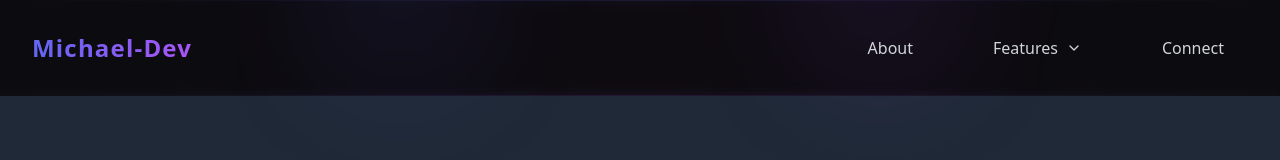
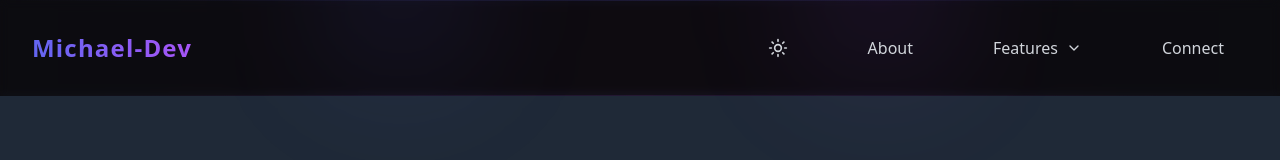
Before and after one commit to MichaelSetiabudi/porto_michaelsetiabudi, a Next.js app: page /landingpage in a window 1280 px wide. Shown: the top 160 px of the page. Built offline with nearby package versions, Linux system fonts and the light colour scheme.

Commit message:
add light mode dark mode but doesn't work yet

```diff
--- /dev/null
+++ b/src/context/ThemeContext.tsx
@@ -0,0 +1,43 @@
+import React, { createContext, useContext, useState, useEffect } from 'react';
+
+type Theme = 'dark' | 'light';
+
+interface ThemeContextType {
+  theme: Theme;
+  toggleTheme: () => void;
+}
+
+const ThemeContext = createContext<ThemeContextType | undefined>(undefined);
+
+export const ThemeProvider: React.FC<{ children: React.ReactNode }> = ({ children }) => {
+  const [theme, setTheme] = useState<Theme>('dark');
+
+  useEffect(() => {
+    const savedTheme = localStorage.getItem('theme') as Theme;
+    if (savedTheme) {
+      setTheme(savedTheme);
+      document.documentElement.classList.toggle('light-mode', savedTheme === 'light');
+    }
+  }, []);
+
+  const toggleTheme = () => {
+    const newTheme = theme === 'dark' ? 'light' : 'dark';
+    setTheme(newTheme);
+    localStorage.setItem('theme', newTheme);
+    document.documentElement.classList.toggle('light-mode');
+  };
+
+  return (
+    <ThemeContext.Provider value={{ theme, toggleTheme }}>
+      {children}
+    </ThemeContext.Provider>
+  );
+};
+
+export const useTheme = () => {
+  const context = useContext(ThemeContext);
+  if (context === undefined) {
+    throw new Error('useTheme must be used within a ThemeProvider');
+  }
+  return context;
+};
--- a/src/pages/_app.tsx
+++ b/src/pages/_app.tsx
@@ -1,7 +1,11 @@
 import "../styles/globals.css"
 import type { AppProps } from "next/app";
-//
+import { ThemeProvider } from '@/context/ThemeContext';
 
 export default function App({ Component, pageProps }: AppProps) {
-  return <Component {...pageProps} />;
+  return (
+    <ThemeProvider>
+      <Component {...pageProps} />
+    </ThemeProvider>
+  );
 }
--- a/src/pages/components/Header.tsx
+++ b/src/pages/components/Header.tsx
@@ -4,6 +4,8 @@ import Cookies from "js-cookie";
 import { Dialog, Transition } from "@headlessui/react";
 import { Fragment } from "react";
 import { Menu, ChevronDown } from "lucide-react";
+import { Sun, Moon } from 'lucide-react';
+import { useTheme } from '@/context/ThemeContext';
 
 const Header = () => {
   const router = useRouter();
@@ -15,6 +17,22 @@ const Header = () => {
   const [isMenuOpen, setIsMenuOpen] = useState(false);
   const [showFeatures, setShowFeatures] = useState(false);
   const [isMobile, setIsMobile] = useState(false);
+  const { theme, toggleTheme } = useTheme();
+  const ThemeToggle = () => (
+    <button
+      onClick={toggleTheme}
+      className={`${navButtonClass} group`}
+      aria-label="Toggle theme"
+    >
+      {theme === 'dark' ? (
+        <Sun className="h-5 w-5 text-gray-300 group-hover:text-indigo-400" />
+      ) : (
+        <Moon className="h-5 w-5 text-gray-600 group-hover:text-indigo-600" />
+      )}
+    </button>
+  );
+
+
 
   useEffect(() => {
     const isUserLoggedIn = Cookies.get("isLoggedIn") === "true";
@@ -163,6 +181,7 @@ const Header = () => {
 
         {/* Desktop Navigation */}
         <nav className="hidden md:flex items-center space-x-4 lg:space-x-8">
+        <ThemeToggle />
           <button onClick={handleHomeClick} className={navButtonClass}>
             About
           </button>
@@ -239,6 +258,8 @@ const Header = () => {
             md:hidden
           `}
         >
+          <ThemeToggle />
+
           <button onClick={handleHomeClick} className={navButtonClass}>
             About
           </button>
--- a/src/pages/index.tsx
+++ b/src/pages/index.tsx
@@ -3,6 +3,7 @@
 
 import { useEffect } from 'react';
 import { useRouter } from 'next/router';
+import { ThemeProvider } from '@/context/ThemeContext';
 
 const index = () => {
   const router = useRouter();
@@ -11,7 +12,11 @@ const index = () => {
     router.push('/landingpage');
   }, [router]);
 
-  return null;
+  return (
+    <ThemeProvider>
+      {null}
+    </ThemeProvider>
+  );
 };
 
 export default index;
--- a/src/pages/landingpage/Main.tsx
+++ b/src/pages/landingpage/Main.tsx
@@ -265,10 +265,10 @@ const Main = () => {
                 </h3>
                 <div className="grid grid-cols-2 md:grid-cols-3 gap-6">
                   {[
-                    { name: "PHP", level: "85%" },
-                    { name: "Laravel", level: "88%" },
-                    { name: "MySQL", level: "90%" },
-                    { name: "MongoDB", level: "82%" },
+                    { name: "PHP" },
+                    { name: "Laravel"},
+                    { name: "MySQL"},
+                    { name: "MongoDB"},
                   ].map((skill) => (
                     <div
                       key={skill.name}
--- a/src/pages/landingpage/index.tsx
+++ b/src/pages/landingpage/index.tsx
@@ -4,13 +4,15 @@ import Footer from "@/pages/components/Footer";
 import Main from "@/pages/landingpage/Main";
 import { useEffect } from "react";
 import Cookies from 'js-cookie';
+import { ThemeProvider } from '@/context/ThemeContext';
+import { useTheme } from '@/context/ThemeContext';
 
 const Index: React.FC = () => {
   useEffect(() => {
     const isLoggedIn = Cookies.get("isLoggedIn");
     Cookies.remove("isLoggedIn");
   }, []);
-
+  const { theme } = useTheme();
   return (
     <>
       <Head>
@@ -19,10 +21,18 @@ const Index: React.FC = () => {
         <meta name="viewport" content="width=device-width, initial-scale=1" />
       </Head>
 
-      <div className="flex flex-col min-h-screen bg-[#2c2c2e] scroll-smooth">
+      <div className={`flex flex-col min-h-screen scroll-smooth ${
+        theme === 'dark'
+          ? 'bg-[#2c2c2e]'
+          : 'bg-gray-50'
+      }`}>
         <Header />
 
-        <main className="flex-grow bg-[#2c2c2e] text-[#e5e5e5] overflow-x-hidden">
+        <main className={`flex-grow overflow-x-hidden ${
+          theme === 'dark'
+            ? 'bg-[#2c2c2e] text-[#e5e5e5]'
+            : 'bg-gray-50 text-gray-900'
+        }`}>
           <Main />
         </main>
 
```
